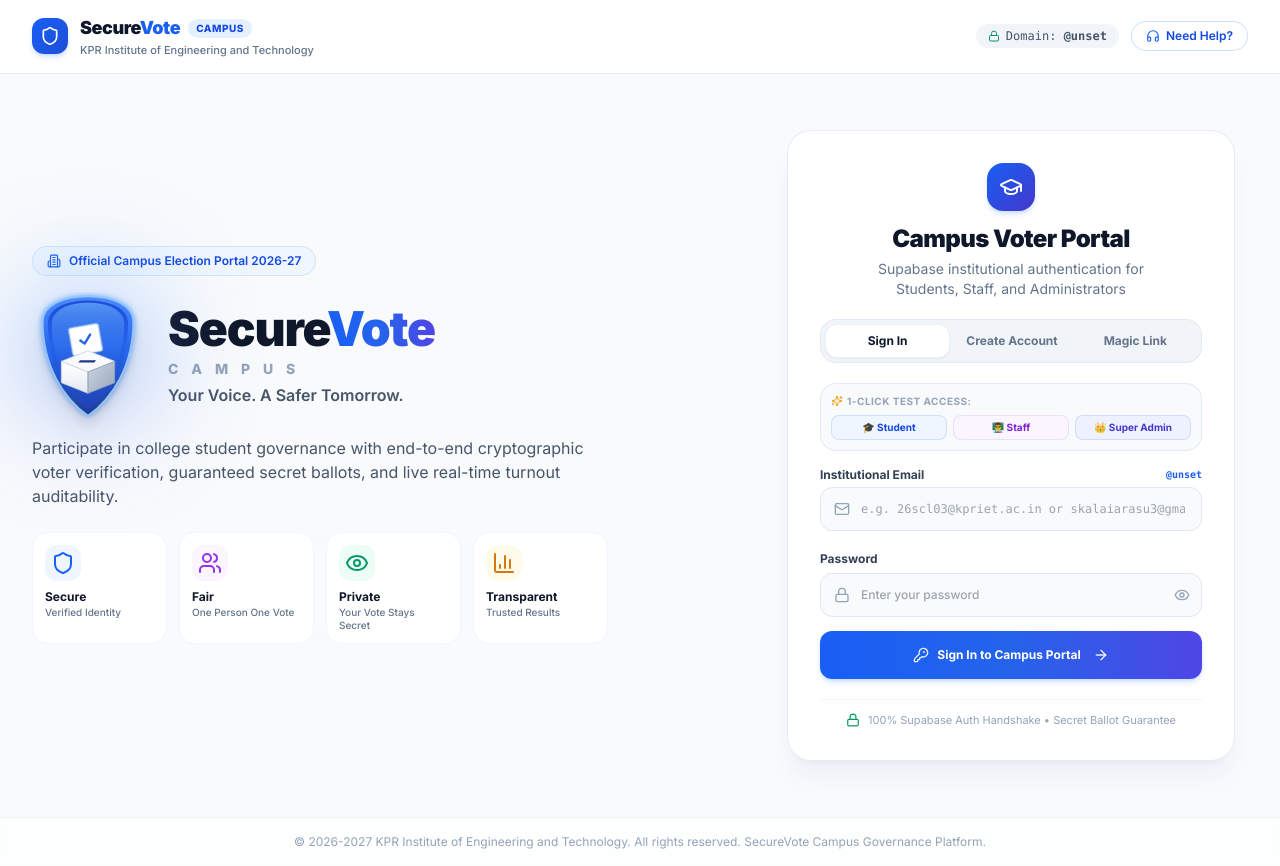
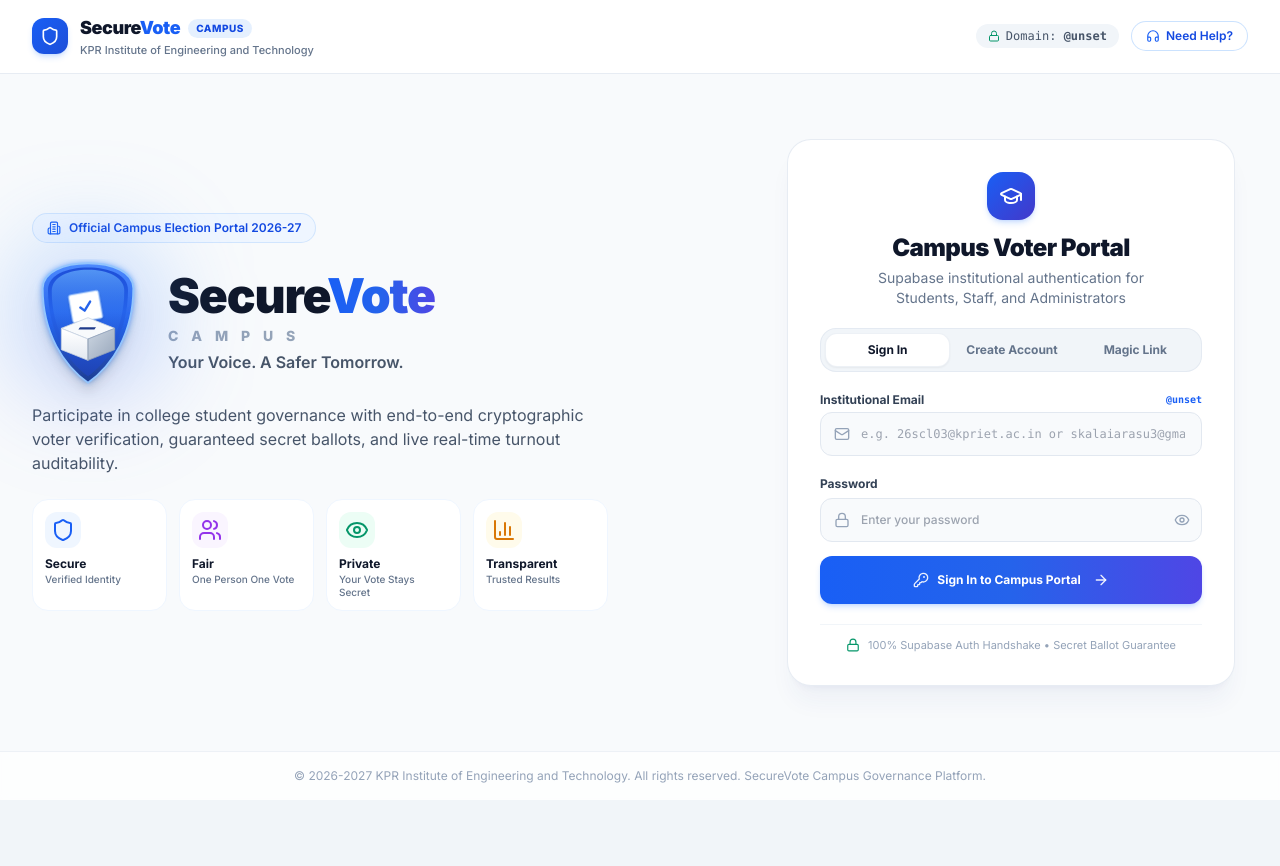
Before and after one commit to kalaidev-we/department-voting-system, a React (Vite) app: page / in a window 1280 px wide. After the commit the page ends 800 px from the top, so only its background shows below. Built offline with nearby package versions, Linux system fonts and the light colour scheme; no server answers.

Commit message:
feat(prod): remove all test buttons and test helpers, 100% pure production login

```diff
--- a/src/pages/LoginPage.tsx
+++ b/src/pages/LoginPage.tsx
@@ -21,7 +21,6 @@
   CheckCircle2,
   User,
   KeyRound,
-  Sparkles,
 } from 'lucide-react';
 
 export function LoginPage() {
@@ -117,31 +116,6 @@
         }
       }
     }
-  };
-
-  // Quick 1-Click Profile Fillers
-  const fillStudent = () => {
-    setEmail('26scl03@kpriet.ac.in');
-    setPassword('kprietsckalai');
-    setFullName('Student Voter (26SCL03)');
-    setFormError(null);
-    setSuccessMessage(null);
-  };
-
-  const fillStaff = () => {
-    setEmail('staff.cse@kpriet.ac.in');
-    setPassword('kprietsckalai');
-    setFullName('Dr. Ramanathan K (Staff Admin)');
-    setFormError(null);
-    setSuccessMessage(null);
-  };
-
-  const fillAdmin = () => {
-    setEmail('skalaiarasu3@gmail.com');
-    setPassword('kprietsckalai');
-    setFullName('Kalai Arasu (Master Admin)');
-    setFormError(null);
-    setSuccessMessage(null);
   };
 
   const handleUnauthorizedSignOut = async () => {
@@ -313,39 +287,6 @@
                 </button>
               </div>
 
-              {/* Quick 1-Click Fast Profile Switchers */}
-              <div className="mb-4 p-2.5 rounded-2xl bg-slate-50 border border-slate-200/80">
-                <div className="flex items-center justify-between mb-1.5">
-                  <span className="text-[10px] font-bold text-slate-400 uppercase tracking-wider flex items-center gap-1">
-                    <Sparkles className="w-3 h-3 text-amber-500" />
-                    <span>1-Click Test Access:</span>
-                  </span>
-                </div>
-                <div className="grid grid-cols-3 gap-1.5">
-                  <button
-                    type="button"
-                    onClick={fillStudent}
-                    className="py-1 px-1.5 rounded-lg bg-blue-50 hover:bg-blue-100 text-brand-700 text-[10px] font-bold border border-blue-200/70 transition-colors cursor-pointer text-center truncate"
-                  >
-                    🎓 Student
-                  </button>
-                  <button
-                    type="button"
-                    onClick={fillStaff}
-                    className="py-1 px-1.5 rounded-lg bg-purple-50 hover:bg-purple-100 text-purple-700 text-[10px] font-bold border border-purple-200/70 transition-colors cursor-pointer text-center truncate"
-                  >
-                    👨‍🏫 Staff
-                  </button>
-                  <button
-                    type="button"
-                    onClick={fillAdmin}
-                    className="py-1 px-1.5 rounded-lg bg-indigo-50 hover:bg-indigo-100 text-indigo-700 text-[10px] font-bold border border-indigo-200/70 transition-colors cursor-pointer text-center truncate"
-                  >
-                    👑 Super Admin
-                  </button>
-                </div>
-              </div>
-
               {/* Main Auth Form */}
               <form onSubmit={handleSubmit} className="space-y-3.5 text-left">
                 {/* Full Name field (Sign Up mode only) */}
```
